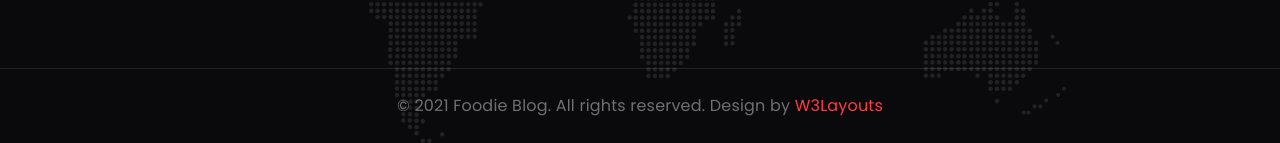
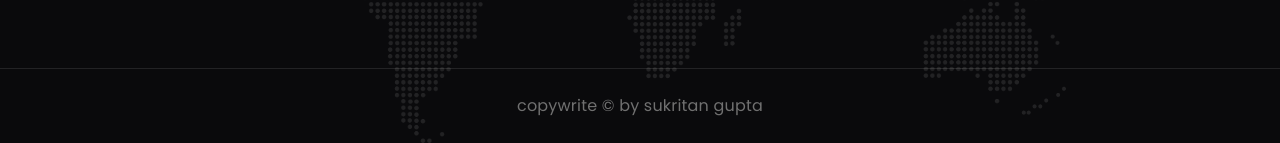
Before and after one commit to webdeveloper4gupta/finalpro, a plain HTML site: page contact.html in a window 1280 px wide. Shown: the part 2106-2249 px from the top of the page. Drawn offline with Linux system fonts and the light colour scheme; a web font is replaced by a local one.

Commit message:
2nd commit

```diff
--- a/contact.html
+++ b/contact.html
@@ -282,9 +282,8 @@ Author URL: http://w3layouts.com
         <!-- copyright -->
         <section class="w3l-copyright text-center">
             <div class="container">
-                <p class="copy-footer-29">© 2021 Foodie Blog. All rights reserved. Design by <a
-                        href="https://w3layouts.com/" target="_blank">
-                        W3Layouts</a></p>
+                <p class="copy-footer-29">copywrite &copy; by sukritan gupta
+                    </p>
             </div>
         </section>
         <!-- //copyright -->
```
